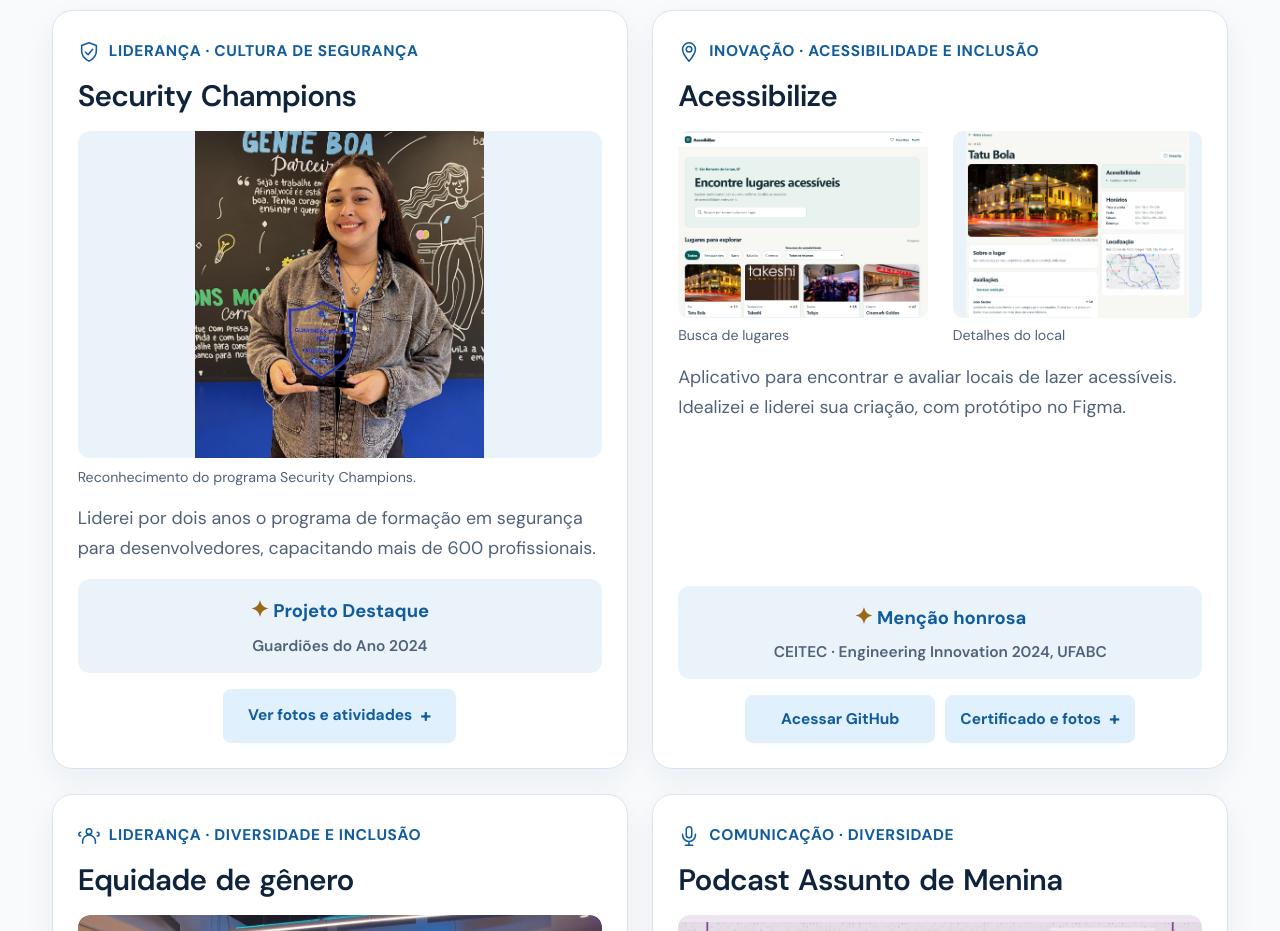
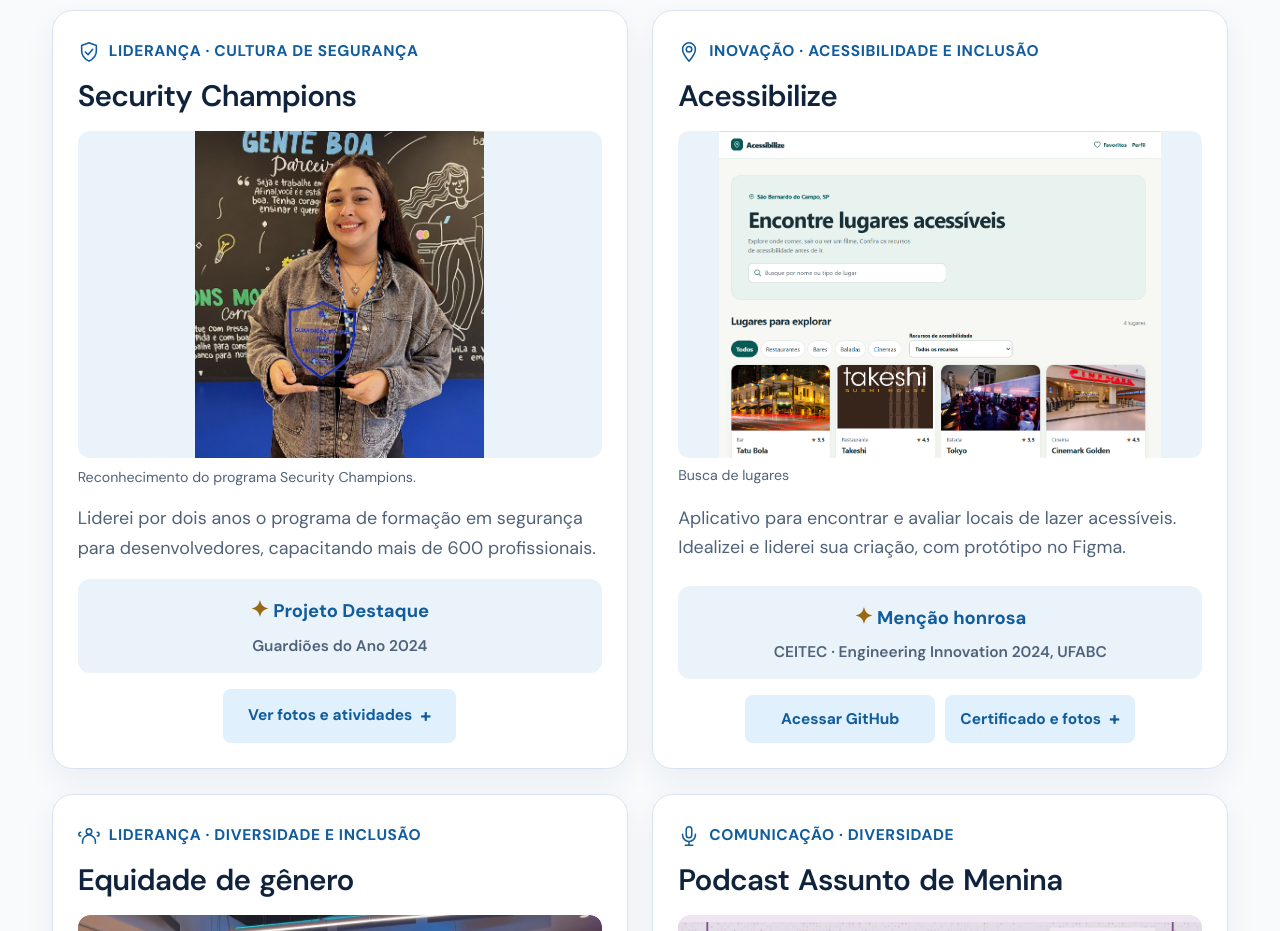
Before and after one commit to jakelinefernandess/portfolio, a React (Vite) app: page / in a window 1280 px wide. Shown: the part 2520-3451 px from the top of the page. Built offline with nearby package versions, Linux system fonts and the light colour scheme.

Commit message:
Show only the Acessibilize home screen on the project card

```diff
--- a/src/projects/Projects.jsx
+++ b/src/projects/Projects.jsx
@@ -38,17 +38,17 @@ export function Projects({ onGalleryClick }) { return (
           <p className="category"><svg aria-hidden="true" width="24" height="24" viewBox="0 0 24 24" fill="none" stroke="currentColor" strokeWidth="1.7" strokeLinecap="round" strokeLinejoin="round"><path d="M12 22s7-8 7-13a7 7 0 1 0-14 0c0 5 7 13 7 13z M15 9a3 3 0 1 1-6 0 3 3 0 0 1 6 0z"/></svg>Inovação · Acessibilidade e inclusão</p>
           <h3>Acessibilize</h3>
           <div className="case-gallery">
-            <figure><a href={asset("photos/acessibilize-busca.png")}><img src={asset("photos/acessibilize-busca.png")} alt="Tela de busca de lugares acessíveis com filtros por categoria e recurso de acessibilidade" loading="lazy" /></a><figcaption>Busca de lugares</figcaption></figure>
-            <figure><a href={asset("photos/acessibilize-detalhes.png")}><img src={asset("photos/acessibilize-detalhes.png")} alt="Página do Tatu Bola com recursos de acessibilidade, horários, localização e avaliações" loading="lazy" /></a><figcaption>Detalhes do local</figcaption></figure>
+            <figure className="gallery-wide"><a href={asset("photos/acessibilize-busca.png")}><img src={asset("photos/acessibilize-busca.png")} alt="Tela de busca de lugares acessíveis com filtros por categoria e recurso de acessibilidade" loading="lazy" /></a><figcaption>Busca de lugares</figcaption></figure>
           </div>
           <p>Aplicativo para encontrar e avaliar locais de lazer acessíveis. Idealizei e liderei sua criação, com protótipo no Figma.</p>
           <div className="proof"><strong><span aria-hidden="true" className="award-icon">✦</span> Menção honrosa</strong><span>CEITEC · Engineering Innovation 2024, UFABC</span></div>
           <div className="acessibilize-actions">
             <a className="button" href="https://github.com/jakelinefernandess/acessibilize" target="_blank" rel="noopener noreferrer">Acessar GitHub</a>
           <details><summary>Certificado e fotos</summary>
-            <p>Certificado e registros da feira</p>
+            <p>Tela do app, certificado e registros da feira</p>
             <div className="award-records">
               <a href={asset("photos/acessibilize-certificado.webp")}><img src={asset("photos/acessibilize-certificado.webp")} alt="Ampliar o certificado de menção honrosa do Acessibilize, de 9 de dezembro de 2024" loading="lazy" /></a>
+              <a href={asset("photos/acessibilize-detalhes.png")}><img src={asset("photos/acessibilize-detalhes.png")} alt="Página do Tatu Bola com recursos de acessibilidade, horários, localização e avaliações" loading="lazy" /></a>
               <a href={asset("photos/acessibilize-entrega-original.jpeg")}><img src={asset("photos/acessibilize-entrega-original.jpeg")} alt="Jakeline na entrega da menção honrosa" loading="lazy" /></a>
               <a href={asset("photos/acessibilize-feira.webp")}><img src={asset("photos/acessibilize-feira.webp")} alt="Foto coletiva da Engineering Innovation 2024" loading="lazy" /></a>
             </div>
--- a/src/styles/style.css
+++ b/src/styles/style.css
@@ -257,7 +257,7 @@ header { background: rgb(244 248 252 / 96%); border-bottom-color: var(--line); }
 .stats { grid-template-columns: repeat(3, minmax(0, 1fr)); max-width: 1104px; }
 .timeline .date { align-self: center; justify-self: center; text-align: center; }
 #acessibilize > .case-gallery { margin-block: 0 var(--space-sm); }
-#acessibilize > .case-gallery img { object-fit: contain; background: var(--soft); }
+#acessibilize > .case-gallery img { aspect-ratio: 16 / 10; object-fit: contain; background: var(--soft); }
 @media (max-width: 620px) {
   .links { gap: 8px 14px; }
   .hero { padding-block: 40px 38px; }
```
